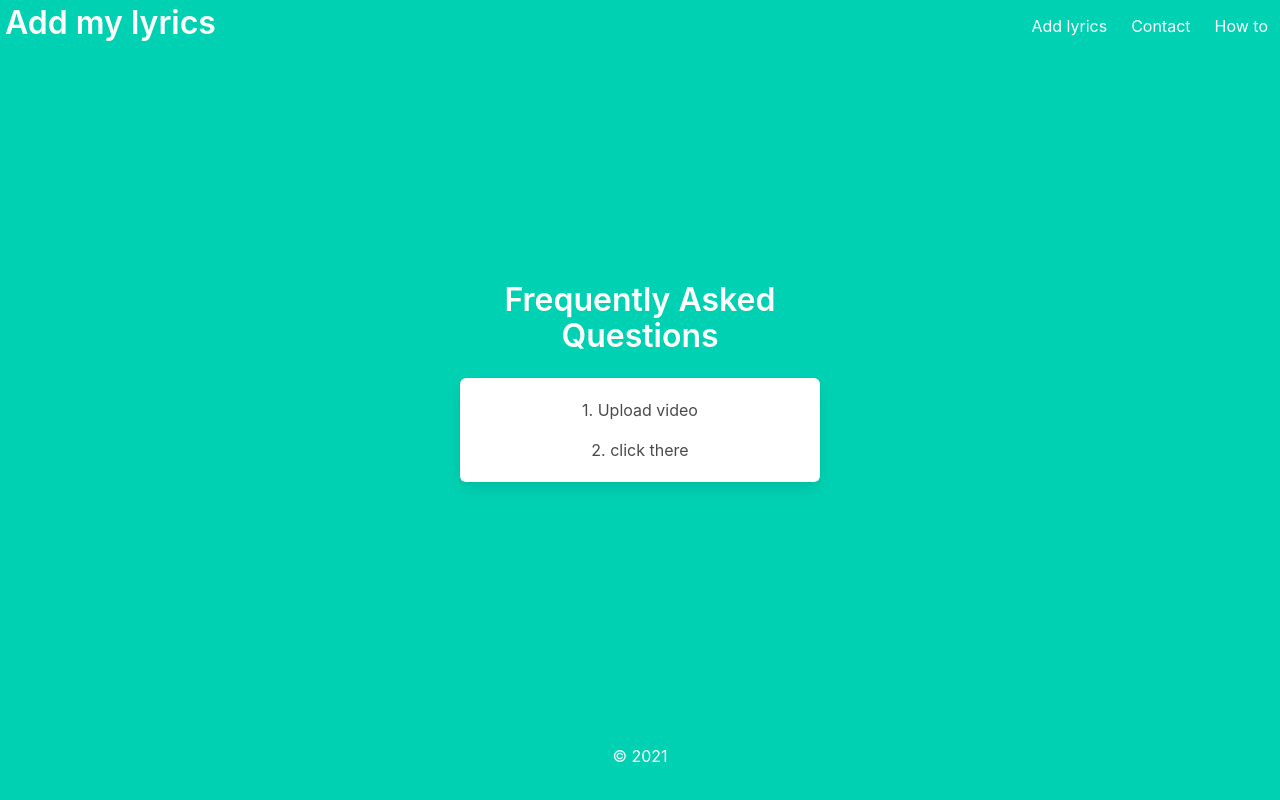
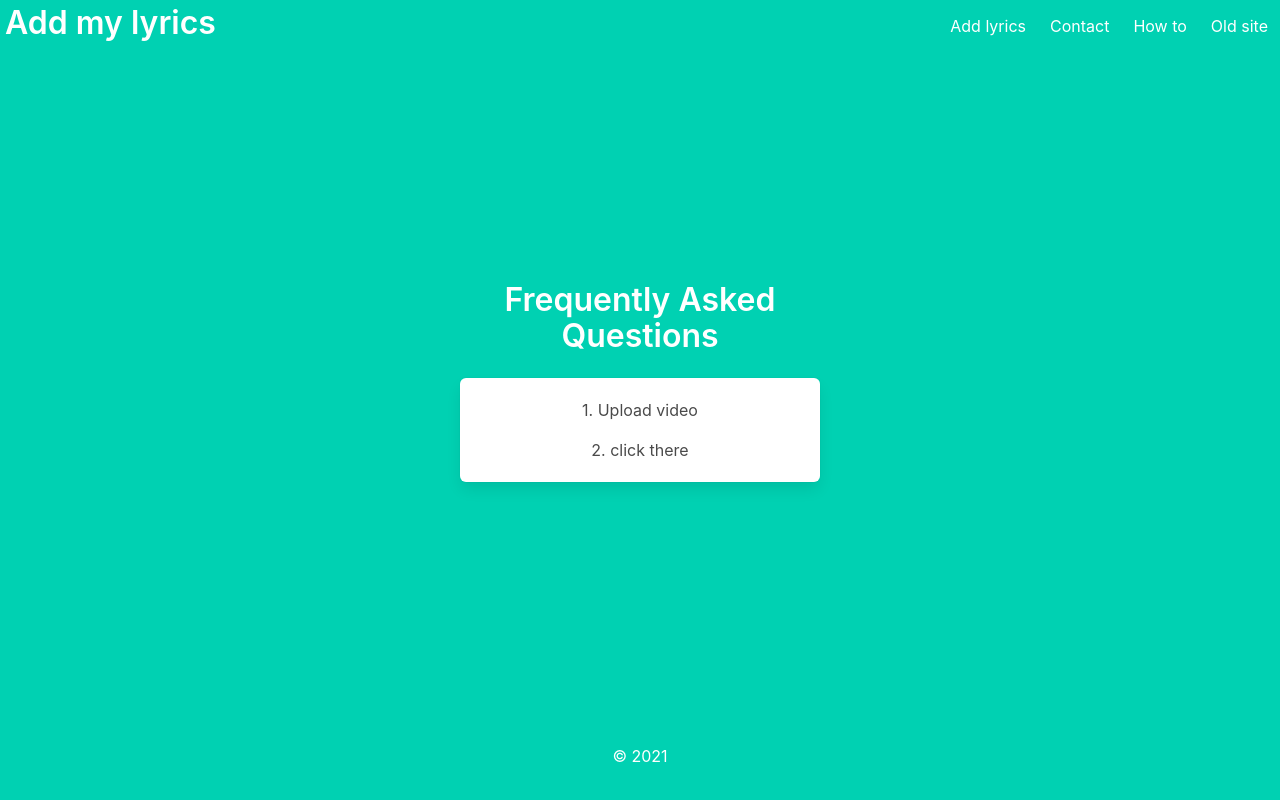
Before and after one commit to DoduRH/RenderWebsite, a Python web app: template Website/templates/faq.html in a window 1280 px wide. Run offline with Jinja, Linux system fonts and the light colour scheme; the template is opened without the code that fills it, so the values that code supplies are empty.

Commit message:
Added dynamic link to old site

```diff
--- a/Website/templates/base.html
+++ b/Website/templates/base.html
@@ -48,6 +48,7 @@
             <a href="/" class="navbar-item">Add lyrics</a>
             <a href="/contact" class="navbar-item">Contact</a>
             <a href="/how-to" class="navbar-item">How to</a>
+            <a href="https://20201030t162628-dot-addlyrics.ew.r.appspot.com/{{request.full_path[1:]}}" class="navbar-item">Old site</a>
           </div>
         </div>
       </nav>
```
